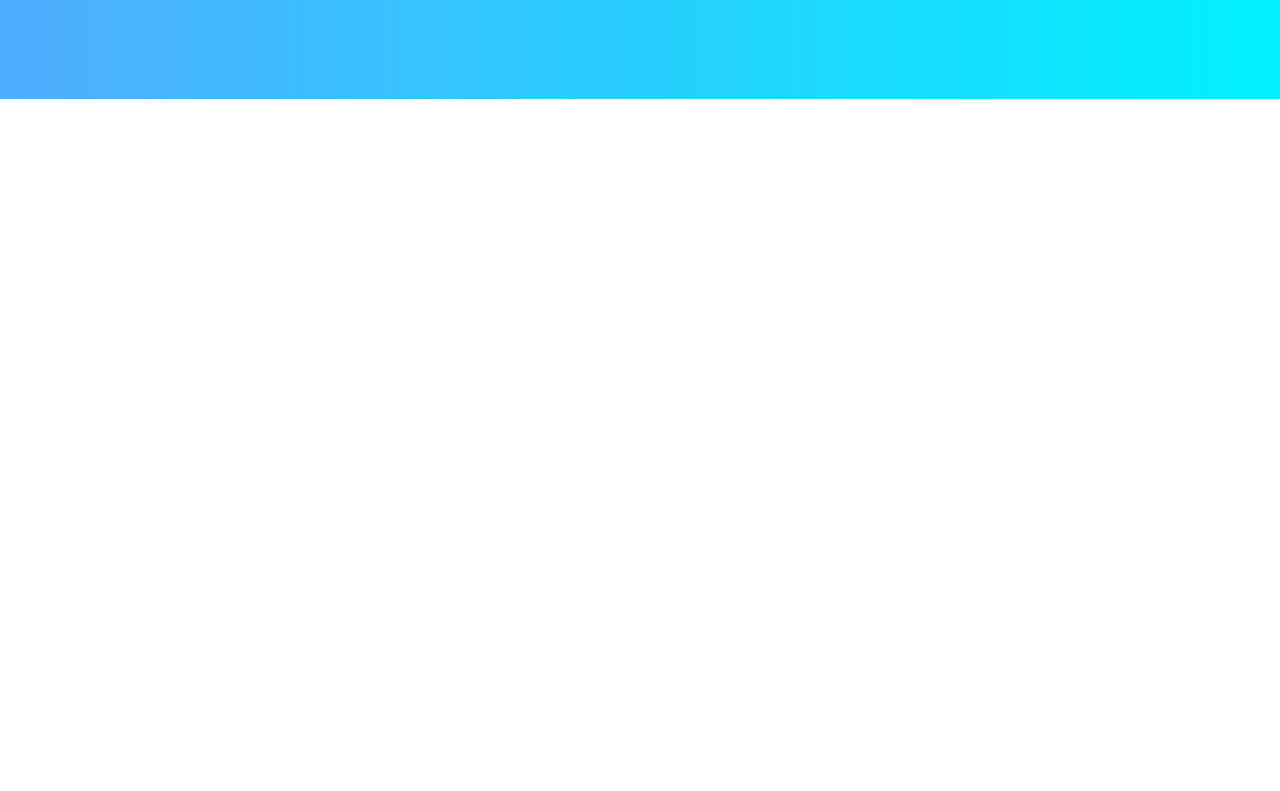
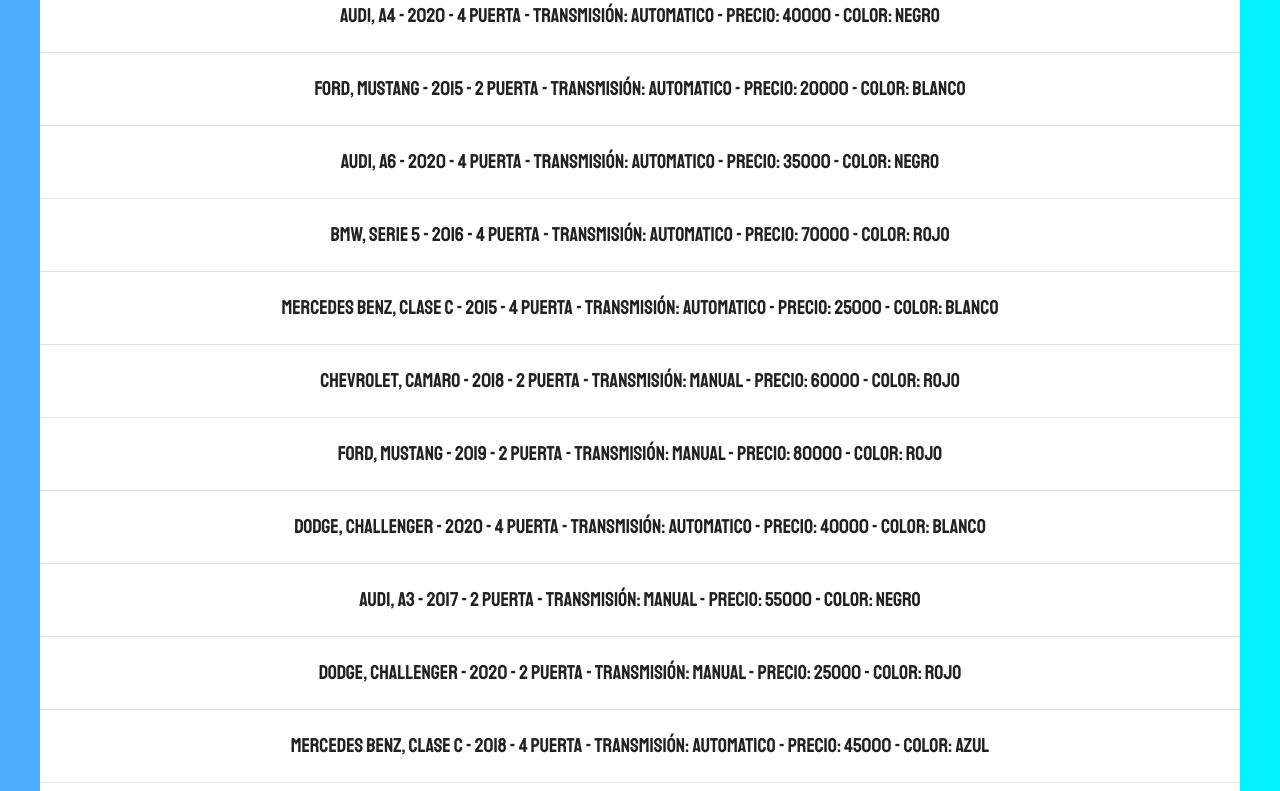
Before and after one commit to ElSantanax/CarFinder, a plain HTML site: page index.html in a window 1280 px wide. Shown: the part 701-1492 px from the top of the page. Before the commit the page ends 800 px from the top, so only its background shows below. Drawn offline with Linux system fonts and the light colour scheme.

Commit message:
Eliminar enlaces innecesarios y mejorar la estructura del HTML; agregar funcionalidad para mostrar autos en app.js

```diff
--- a/index.html
+++ b/index.html
@@ -13,9 +13,7 @@
 </head>
 
 <body>
-
     <h1>Buscador de Autos</h1>
-
     <div class="contenedor">
         <form id="buscador">
             <div class="row">
@@ -95,13 +93,9 @@
                 </div>
             </div>
         </form>
-
-
         <h1>Resultados</h1>
         <div id="resultado"></div>
     </div>
-
-    <a class="sitio-web" href="https://www.codigoconjuan.com" rel="nofollow noopener noreferrer">Código Con Juan</a>
 
     <script src="js/db.js"></script>
     <script src="js/app.js"></script>
--- a/js/app.js
+++ b/js/app.js
@@ -0,0 +1,19 @@
+const resultado = document.querySelector('#resultado');
+
+document.addEventListener('DOMContentLoaded', () => {
+    mostrarAutos();
+})
+
+function mostrarAutos() {
+    autos.forEach(auto => {
+
+        const autoHTML = document.createElement('P');
+        const { marca, modelo, year, precio, puertas, color, transmision } = auto
+
+        autoHTML.textContent = `
+            ${marca}, ${modelo} - ${year} - ${puertas} Puerta - Transmisión: ${transmision} - Precio: ${precio} - Color: ${color}
+        `;
+
+        resultado.appendChild(autoHTML);
+    });
+}
```
